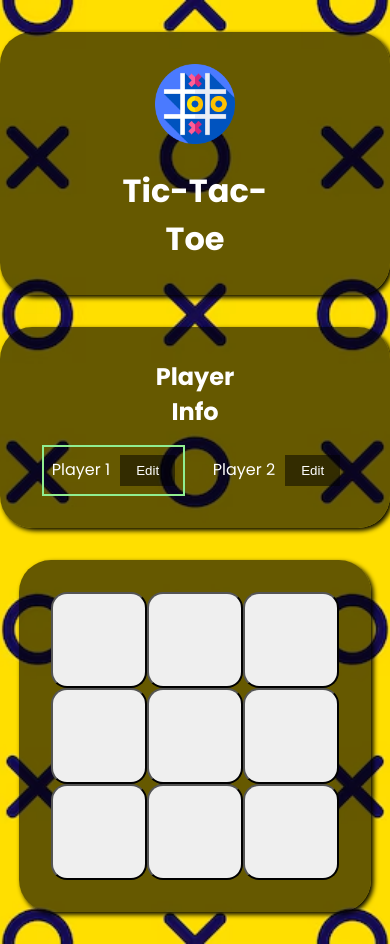
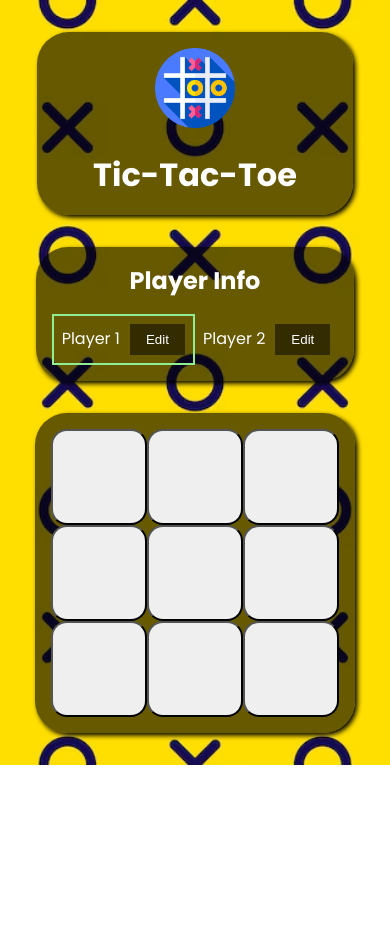
Before and after one commit to ShivaanshSharma/tic-tac-toe, a React (Vite) app: page / in a window 390 px wide. After the commit the page ends 844 px from the top, so only its background shows below. Built offline with nearby package versions, Linux system fonts and the light colour scheme; a web font is replaced by a local one.

Commit message:
Added responsive

```diff
--- a/src/index.css
+++ b/src/index.css
@@ -12,8 +12,9 @@ body {
 .card {
   background-color: rgba(0, 0, 0, 0.6);
   width: fit-content;
+  max-width: 80%;
   margin: 2rem auto;
-  padding: 2rem;
+  padding: 1rem;
   border-radius: 2rem;
   box-shadow: 2.5px 2.5px 5px black;
   font-family: "Poppins", serif;
@@ -27,14 +28,14 @@ body {
 }
 
 h1 {
-  padding: 0 5rem;
+  padding: 0 2.5rem;
   margin: 1rem 0 0 0;
 }
 
 h2 {
   padding: 0;
   margin: 0;
-  padding: 0 7.5rem;
+  padding: 0 2.5rem;
 }
 
 #player-info {
```
